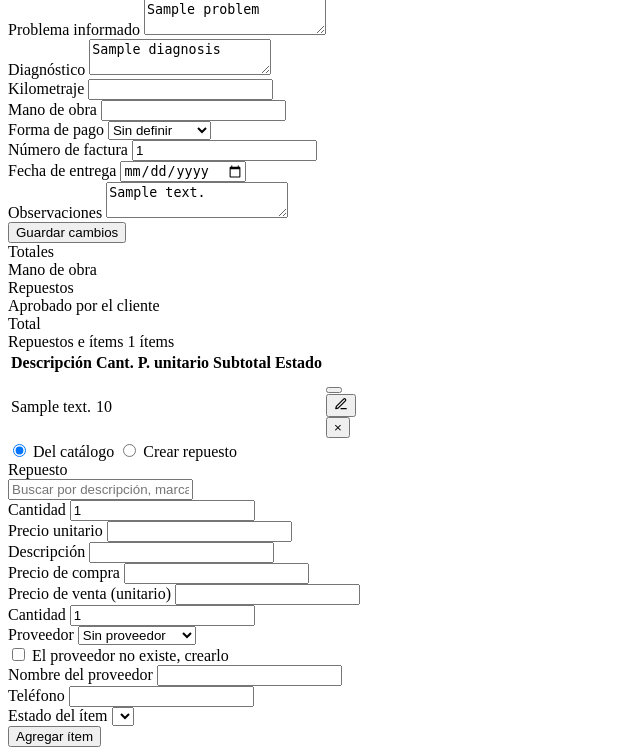
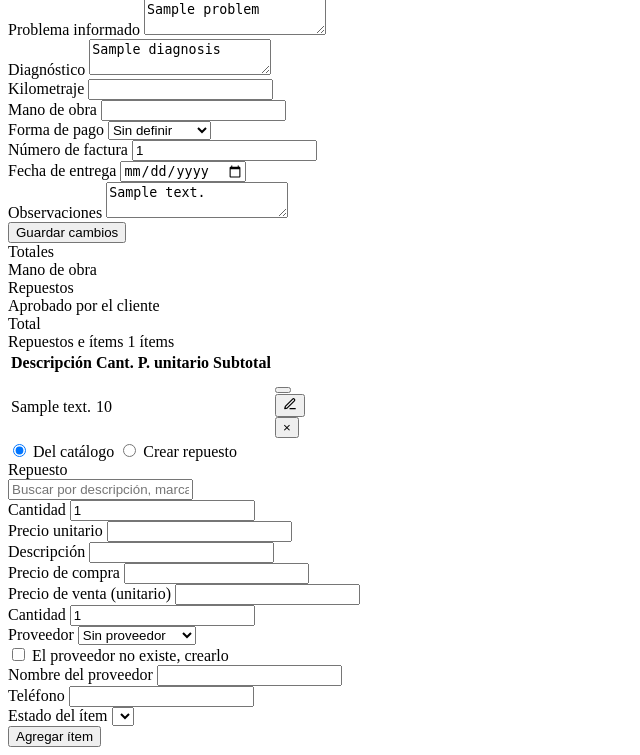
Before and after one commit to jbelascoain/ot-taller, a CodeIgniter 4 app: the page made by app/Views/orders/show.php in a window 1280 px wide. Shown: the part 801-1556 px from the top of the page, without its empty margins (0-640 px from the left). Run offline with PHP 8.4 and a stand-in for CodeIgniter, Linux system fonts and the light colour scheme; the template is opened without the code that fills it: most values are stand-ins (such as "Sample title", 1, 10 or a date in 2020); data that the repository does not hold is empty; some libraries are stand-ins or nearby versions.

Commit message:
Remove redundant status column from work order item list

```diff
--- a/app/Views/orders/show.php
+++ b/app/Views/orders/show.php
@@ -118,13 +118,12 @@
                             <th class="num">Cant.</th>
                             <th class="num">P. unitario</th>
                             <th class="num">Subtotal</th>
-                            <th>Estado</th>
                             <th></th>
                         </tr>
                     </thead>
                     <tbody>
                         <?php if (count($items) === 0): ?>
-                            <tr><td colspan="6" class="empty">Todavía no hay ítems.</td></tr>
+                            <tr><td colspan="5" class="empty">Todavía no hay ítems.</td></tr>
                         <?php endif; ?>
                         <?php foreach ($items as $item): ?>
                             <?php $subtotal = (float) $item['unit_price'] * (int) $item['quantity']; ?>
@@ -133,9 +132,6 @@
                                 <td class="num" data-label="Cantidad"><?= (int) $item['quantity'] ?></td>
                                 <td class="num" data-label="P. unitario"><?= esc(money($item['unit_price'])) ?></td>
                                 <td class="num" data-label="Subtotal"><?= esc(money($subtotal)) ?></td>
-                                <td data-label="Estado">
-                                    <span class="badge <?= esc(item_estado_class($item['status'])) ?>"><?= esc(item_estado_label($item['status'])) ?></span>
-                                </td>
                                 <td class="cell-actions" data-label="Acciones">
                                     <div class="flex gap wrap">
                                         <form method="post" action="<?= base_url('orders/' . $order['id'] . '/items/' . $item['id'] . '/status') ?>" class="flex gap wrap">
```
